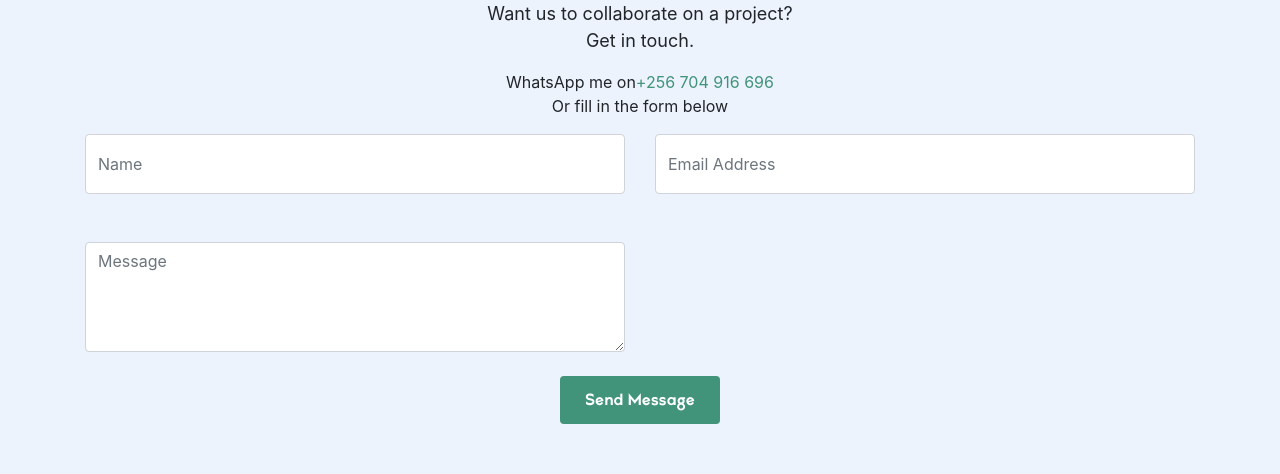
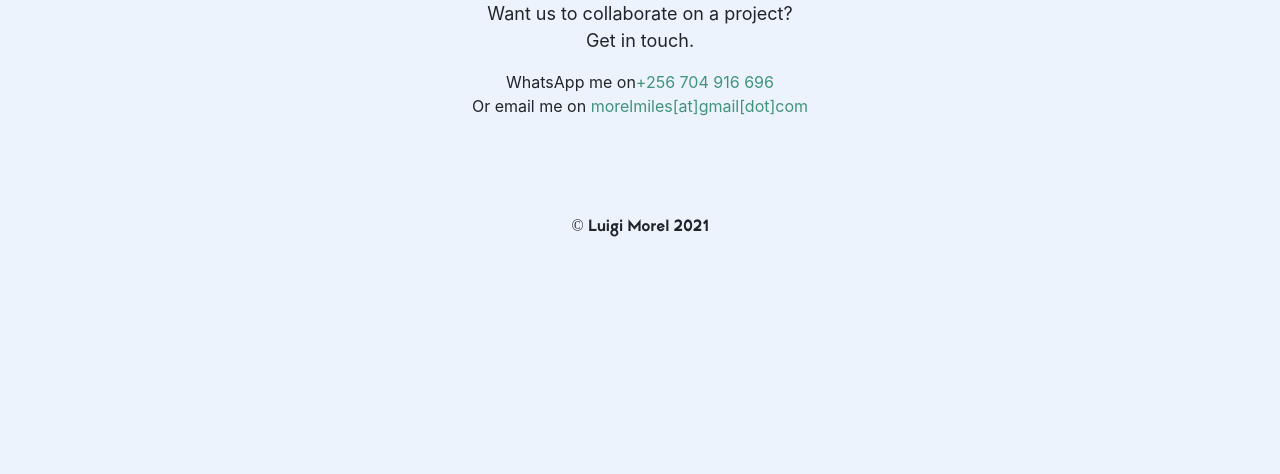
Before and after one commit to morelmiles/portfolio, a React (Create React App) app: page / in a window 1280 px wide. Shown: the part 1533-2007 px from the top of the page. After the commit the page ends 1819 px from the top, so only its background shows below. Built offline with nearby package versions, Linux system fonts and the light colour scheme.

Commit message:
Remove the contact form

```diff
--- a/src/components/contactForm/Contact.js
+++ b/src/components/contactForm/Contact.js
@@ -17,68 +17,11 @@ function Contact() {
             <p className="text-center">
                 WhatsApp me on
                 <a href="tel:+256 704 916 696">+256 704 916 696</a> <br />
-                Or fill in the form below
+                Or email me on{' '}
+                <a href="mailto:morelmiles@gmail.com">
+                    morelmiles[at]gmail[dot]com
+                </a>
             </p>
-            <div className="container">
-                <form
-                    action="/success"
-                    onSubmit="submit"
-                    name="contact"
-                    data-netlify="true"
-                    method="post"
-                    data-netlify-honeypot="bot-field"
-                >
-                    <input type="hidden" name="form-name" value="contact" />
-
-                    <div hidden>
-                        <input name="bot-field" />
-                    </div>
-                    <div className="row">
-                        <div className="col-md-6 mb-5">
-                            <input
-                                type="text"
-                                className="form-control input__box"
-                                id="name"
-                                name="name"
-                                placeholder="Name"
-                                required
-                            />
-                            <div class="invalid-feedback">
-                                Valid name is required.
-                            </div>
-                        </div>
-                        <div className="col-md-6 mb-5">
-                            <input
-                                type="email"
-                                className="form-control input__box"
-                                id="email"
-                                name="email"
-                                placeholder="Email Address"
-                                autoComplete="email"
-                                required
-                            />
-                            <div class="invalid-feedback">
-                                Valid email address is required.
-                            </div>
-                        </div>
-                    </div>
-                    <div className="row">
-                        <div className="col-md-6 mb-2">
-                            <textarea
-                                className="form-control"
-                                rows="4"
-                                name="message"
-                                required
-                                placeholder="Message"
-                            ></textarea>
-                        </div>
-                    </div>
-
-                    <button type="submit" className="btnSubmit mt-3 mb-3 btn">
-                        Send Message
-                    </button>
-                </form>
-            </div>
         </>
     );
 }
```
